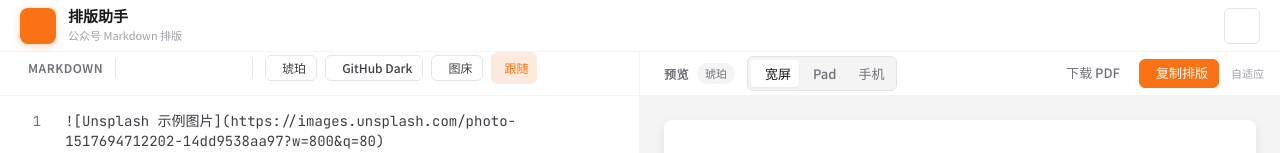
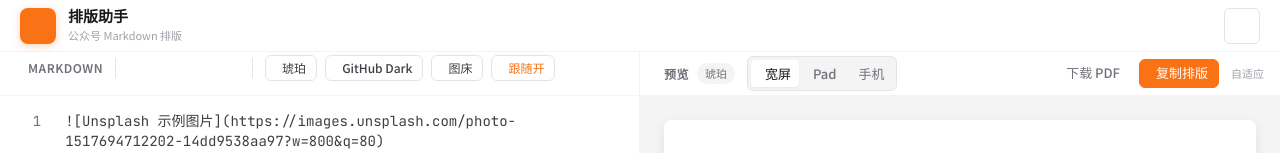
Before and after one commit to vehang/eh-mp-formatter, a React (Vite) app: page / in a window 1280 px wide. Shown: the top 153 px of the page. Built offline with nearby package versions, Linux system fonts and the light colour scheme; some icons are missing.

Commit message:
style: 优化跟随按钮样式，与图床按钮保持一致
- 关闭状态：灰色文字「跟随关」，图标 link-off（断开连接）
- 开启状态：橙色文字「跟随开」，图标 link（连接）
- 样式与图床按钮统一：padding、border、fontSize

```diff
--- a/src/App.tsx
+++ b/src/App.tsx
@@ -915,18 +915,20 @@ function App() {
             {/* 同步滚动开关 */}
             <button
               onClick={() => setSyncScroll(!syncScroll)}
-              className={`btn btn-ghost btn-icon ${syncScroll ? 'sync-active' : ''}`}
+              className="btn btn-ghost"
               title={syncScroll ? '关闭同步滚动' : '开启同步滚动'}
               style={{
-                padding: '4px 8px',
+                display: 'flex',
+                alignItems: 'center',
+                gap: '6px',
+                padding: '4px 10px',
                 fontSize: '12px',
-                gap: '4px',
                 color: syncScroll ? 'var(--orange-500)' : 'var(--text-muted)',
-                background: syncScroll ? 'var(--color-primary-muted)' : 'transparent',
+                border: '1px solid var(--border-default)'
               }}
             >
               <span className="iconify icon-sm" data-icon={syncScroll ? 'lucide:link' : 'lucide:link-off'}></span>
-              跟随
+              {syncScroll ? '跟随开' : '跟随关'}
             </button>
 
             <div className="flex-1" />
```
